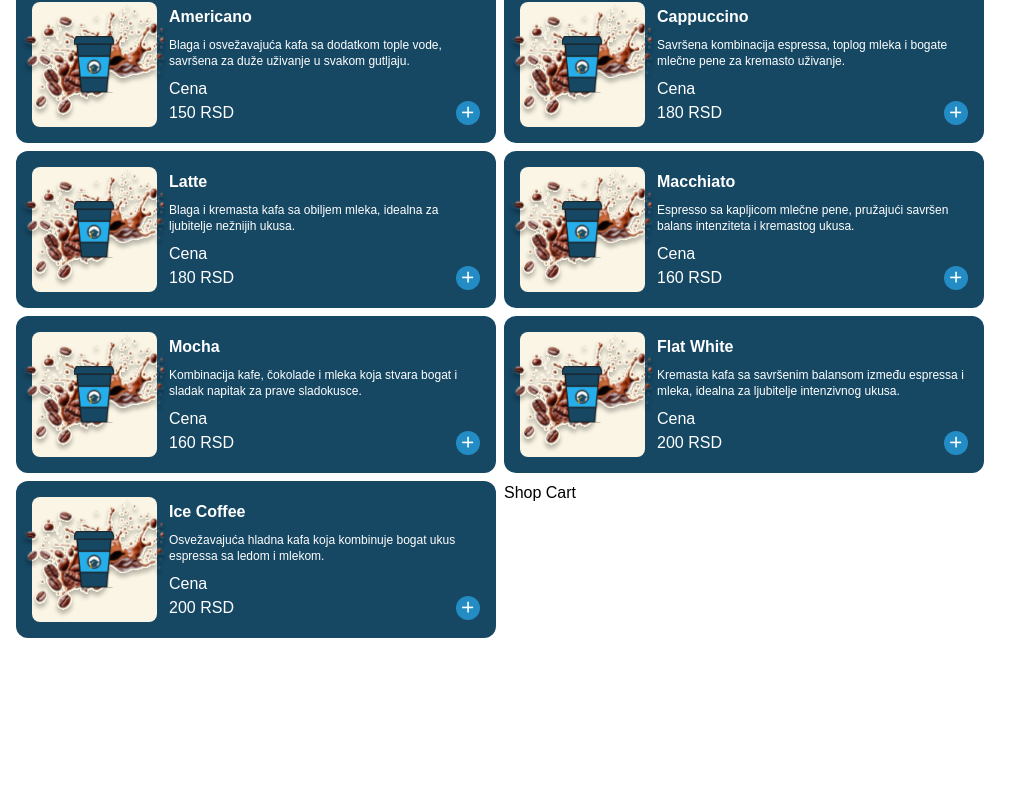
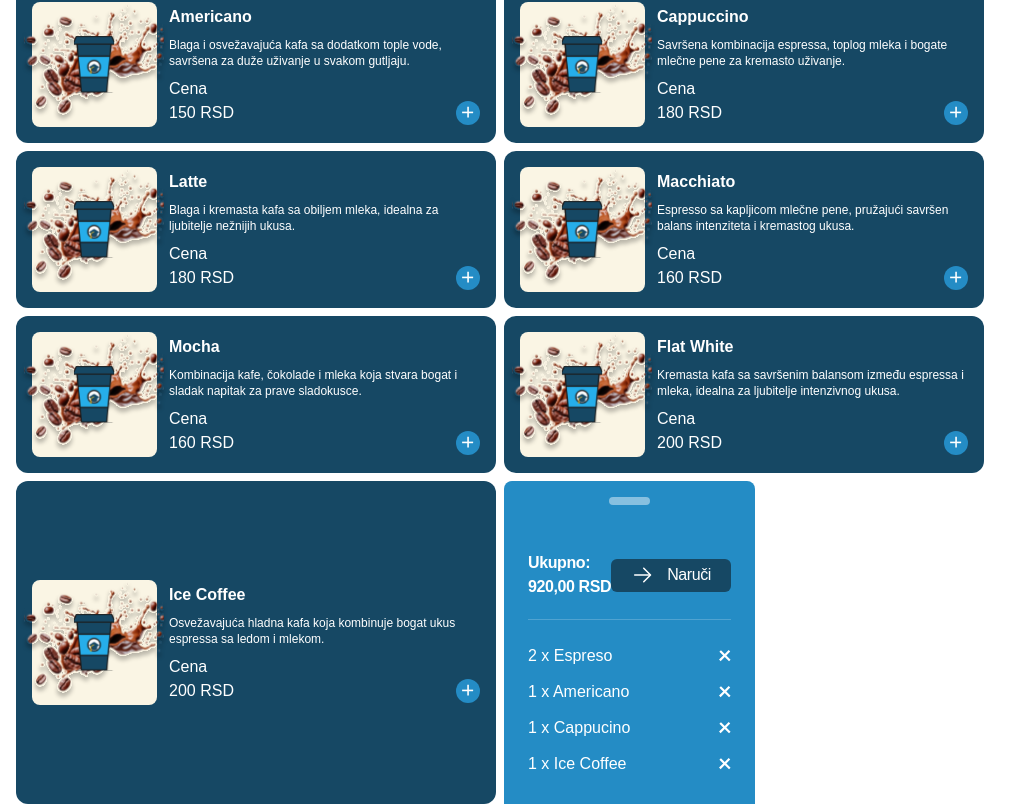
Before and after one commit to MilosIl/CoffeeShop, a React (Vite) app: page / in a window 1280 px wide. Shown: the part 434-1238 px from the top of the page, without its empty margins (0-1031 px from the left). Before the commit the page ends 1072 px from the top, so only its background shows below. Built offline with nearby package versions, Linux system fonts and the light colour scheme.

Commit message:
feat: shopping cart

```diff
--- /dev/null
+++ b/src/assets/icons/IconCross.jsx
@@ -0,0 +1,20 @@
+const IconCross = () => {
+  return (
+    <svg
+      width="12"
+      height="12"
+      viewBox="0 0 12 12"
+      fill="none"
+      xmlns="http://www.w3.org/2000/svg"
+    >
+      <path
+        fillRule="evenodd"
+        clipRule="evenodd"
+        d="M7.32937 5.47042L11.2266 1.61323L9.65874 0.0614624L5.76147 3.91865L1.96945 0.165626L0.401556 1.7174L4.19358 5.47042L0.0317383 9.58945L1.59963 11.1412L5.76147 7.02219L10.0286 11.2454L11.5965 9.69362L7.32937 5.47042Z"
+        fill="white"
+      />
+    </svg>
+  );
+};
+
+export { IconCross };
--- a/src/assets/icons/index.js
+++ b/src/assets/icons/index.js
@@ -7,3 +7,4 @@ export * from './IconMediumCoffee';
 export * from './IconSmallCoffee';
 export * from './IconMinus';
 export * from './IconShopCart';
+export * from './IconCross';
--- a/src/components/ShopCart/ShopCart.jsx
+++ b/src/components/ShopCart/ShopCart.jsx
@@ -1,7 +1,38 @@
+import { Button } from '../ui/Button';
+import { IconNextArrow } from '@/assets/icons';
+import { ShopCartItem } from './ShopCartItem';
+
+const DATA = [
+  { id: 1, name: 'Espreso', amount: 2 },
+  { id: 2, name: 'Americano', amount: 1 },
+  { id: 3, name: 'Cappucino', amount: 1 },
+  { id: 4, name: 'Ice Coffee', amount: 1 },
+];
+
 const ShopCart = () => {
   return (
-    <div className="shop-cart">
-      <h1>Shop Cart</h1>
+    <div className="bottom-0 bg-light-blue px-6 pt-2 pb-5 rounded-t-lg">
+      <div className="bg-white/45 mx-auto mt-2 mb-11.5 rounded w-1/5 h-2"></div>
+      <div className="flex justify-between items-center font-bold text-white text-base leading-6 tracking-tight">
+        <div className="flex flex-col">
+          <span>Ukupno:</span>
+          <span>920,00 RSD</span>
+        </div>
+        <Button
+          className="bg-dark-blue px-5 py-1 rounded-md font-medium leading-4.5"
+          icon={<IconNextArrow />}
+        >
+          Naruči
+        </Button>
+      </div>
+      <div>
+        <hr className="my-5 text-white/20" />
+        {DATA.map((item) => {
+          return (
+            <ShopCartItem key={item.id} amount={item.amount} name={item.name} />
+          );
+        })}
+      </div>
     </div>
   );
 };
--- /dev/null
+++ b/src/components/ShopCart/ShopCartItem.jsx
@@ -0,0 +1,22 @@
+import { IconCross } from '@/assets/icons/';
+const ShopCartItem = ({ id, name, amount, onRemove }) => {
+  return (
+    <li
+      className="flex justify-between items-center my-1 py-1 font-medium text-white"
+      id={id}
+      key={id}
+    >
+      <span>
+        {amount} x {name}
+      </span>
+      <button
+        className="font-semibold text-dark-blue text-base leading-6 tracking-tight"
+        onClick={onRemove}
+      >
+        <IconCross />
+      </button>
+    </li>
+  );
+};
+
+export { ShopCartItem };
--- a/src/layout/Container.jsx
+++ b/src/layout/Container.jsx
@@ -1,6 +1,8 @@
 const Container = ({ children, className }) => {
   return (
-    <div className={`font-montserrat container ${className} mx-auto px-4`}>
+    <div
+      className={`font-montserrat container ${className} mx-auto h-[100dvh] px-4`}
+    >
       {children}
     </div>
   );
--- a/src/pages/HomePage/HomePage.jsx
+++ b/src/pages/HomePage/HomePage.jsx
@@ -1,4 +1,4 @@
-import { ShopCart } from '@/components/ShopCart/ShopCart';
+import { ShopCart } from '@/components/ShopCart/';
 
 import { CoffeeCard } from '@/components';
 import COFFEE_DATA from '@/data/coffee_data.json';
```
